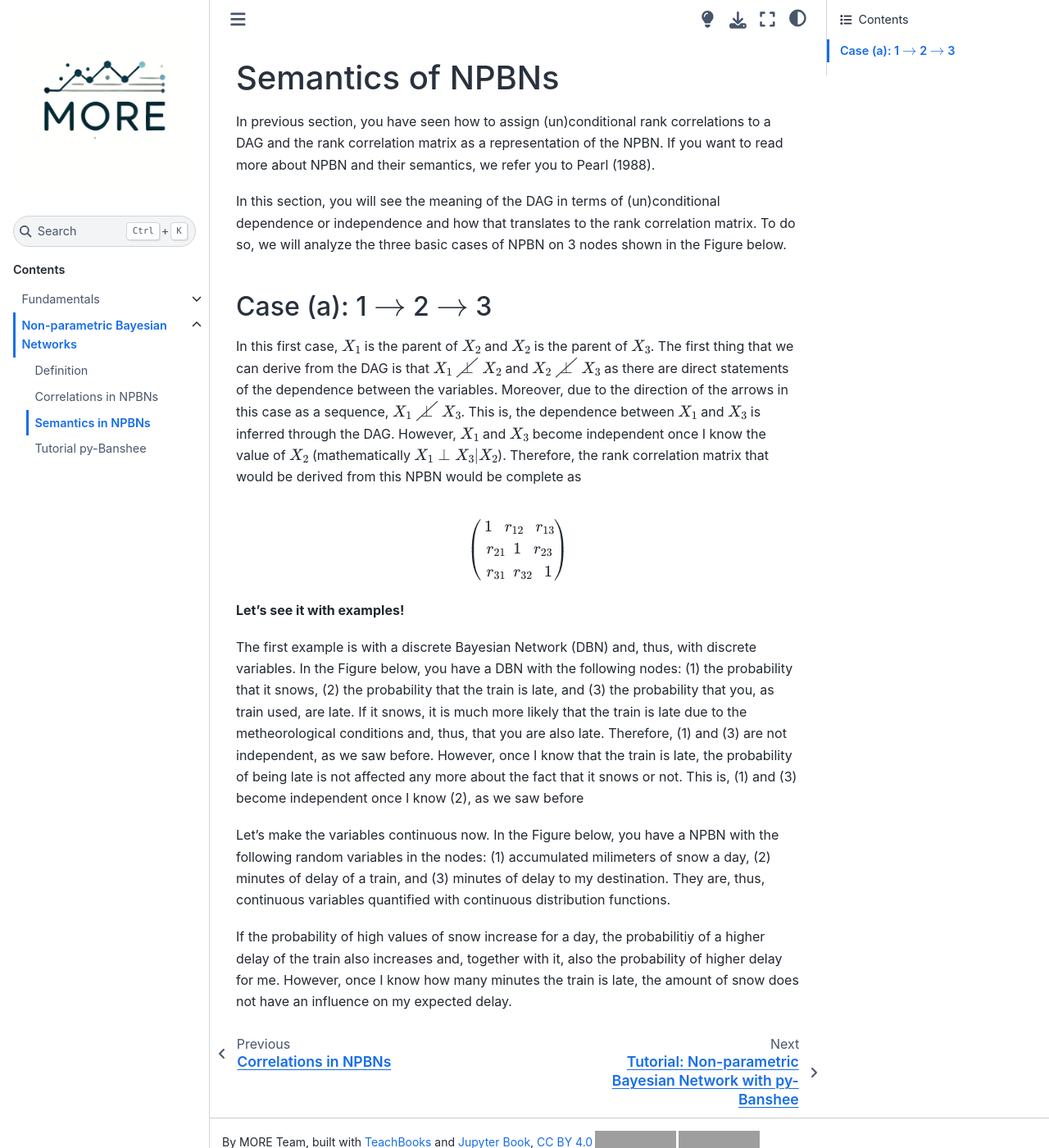
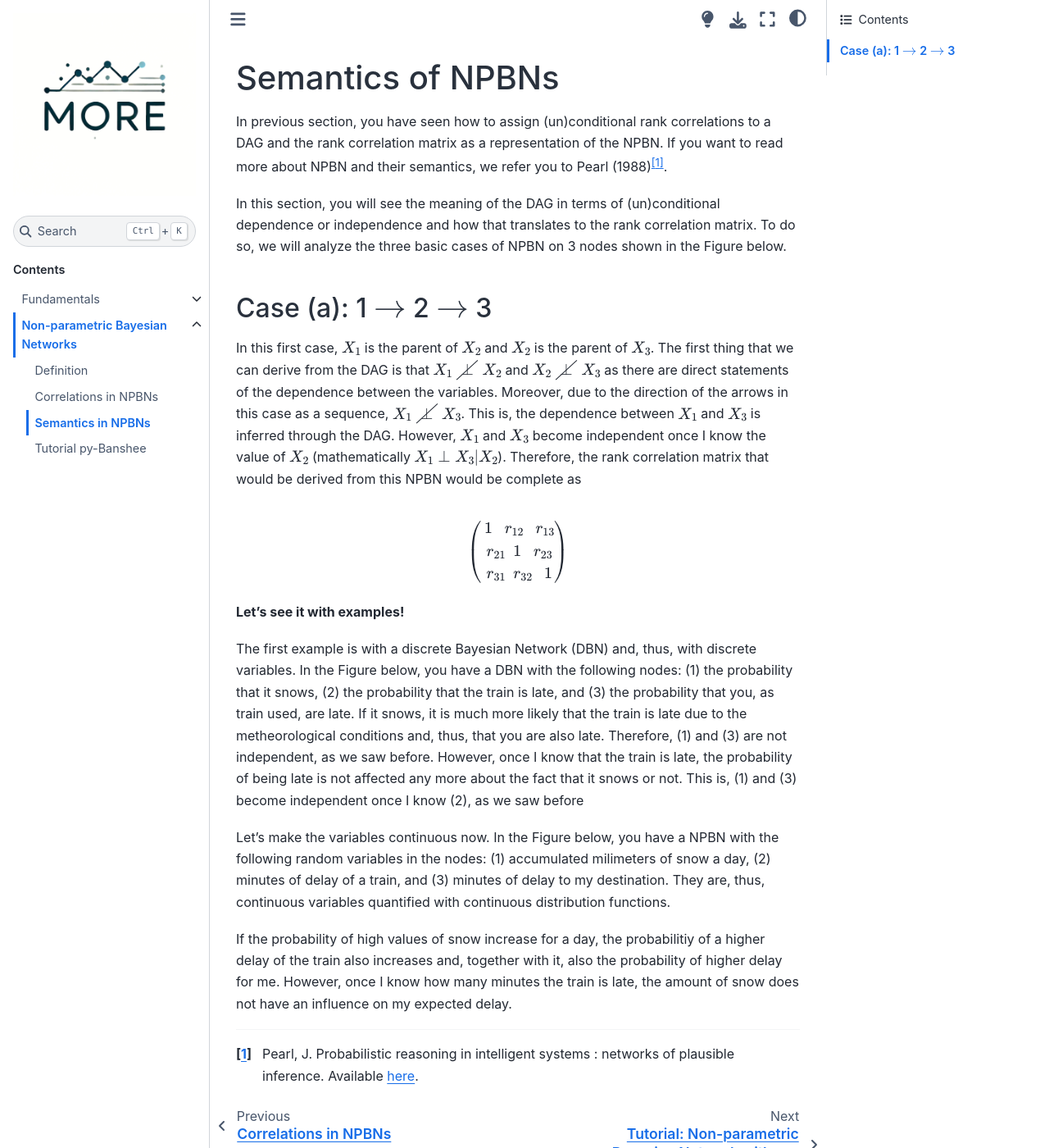
Before and after one commit to char998/Copulas-and-Bayesian-Networks, a Jupyter Book: the page built from book/NPBN/Semantics.md, in a window 1280 px wide and 1400 px high. Shown: the whole window at 82% size. Built offline with Jupyter Book 1.0.4 settings and Sphinx 7.4.7 and the Sphinx Book theme 1.1.4, drawn with Linux system fonts in a browser that asks for light colours; comment, search, counter and statistics services are not loaded; grey boxes are pictures that could not be loaded.

Commit message:
add links

```diff
--- a/book/NPBN/Semantics.md
+++ b/book/NPBN/Semantics.md
@@ -1,7 +1,7 @@
 
 # Semantics of NPBNs
 
-In previous section, you have seen how to assign (un)conditional rank correlations to a DAG and the rank correlation matrix as a representation of the NPBN. If you want to read more about NPBN and their semantics, we refer you to Pearl (1988).
+In previous section, you have seen how to assign (un)conditional rank correlations to a DAG and the rank correlation matrix as a representation of the NPBN. If you want to read more about NPBN and their semantics, we refer you to Pearl (1988)[^pearl].
 
 In this section, you will see the meaning of the DAG in terms of (un)conditional dependence or independence and how that translates to the rank correlation matrix. To do so, we will analyze the three basic cases of NPBN on 3 nodes shown in the Figure below.
 
@@ -32,3 +32,5 @@ Let's make the variables continuous now. In the Figure below, you have a NPBN wi
 
 
 If the probability of high values of snow increase for a day, the probabilitiy of a higher delay of the train also increases and, together with it, also the probability of higher delay for me. However, once I know how many minutes the train is late, the amount of snow does not have an influence on my expected delay.
+
+[^pearl]: Pearl, J. Probabilistic reasoning in intelligent systems : networks of plausible inference. Available [here](https://tudelft.on.worldcat.org/search/detail/927108286?queryString=Probabilistic%20reasoning%20in%20intelligent%20systems%3A%20networks%20of%20plausible%20inference).
```
